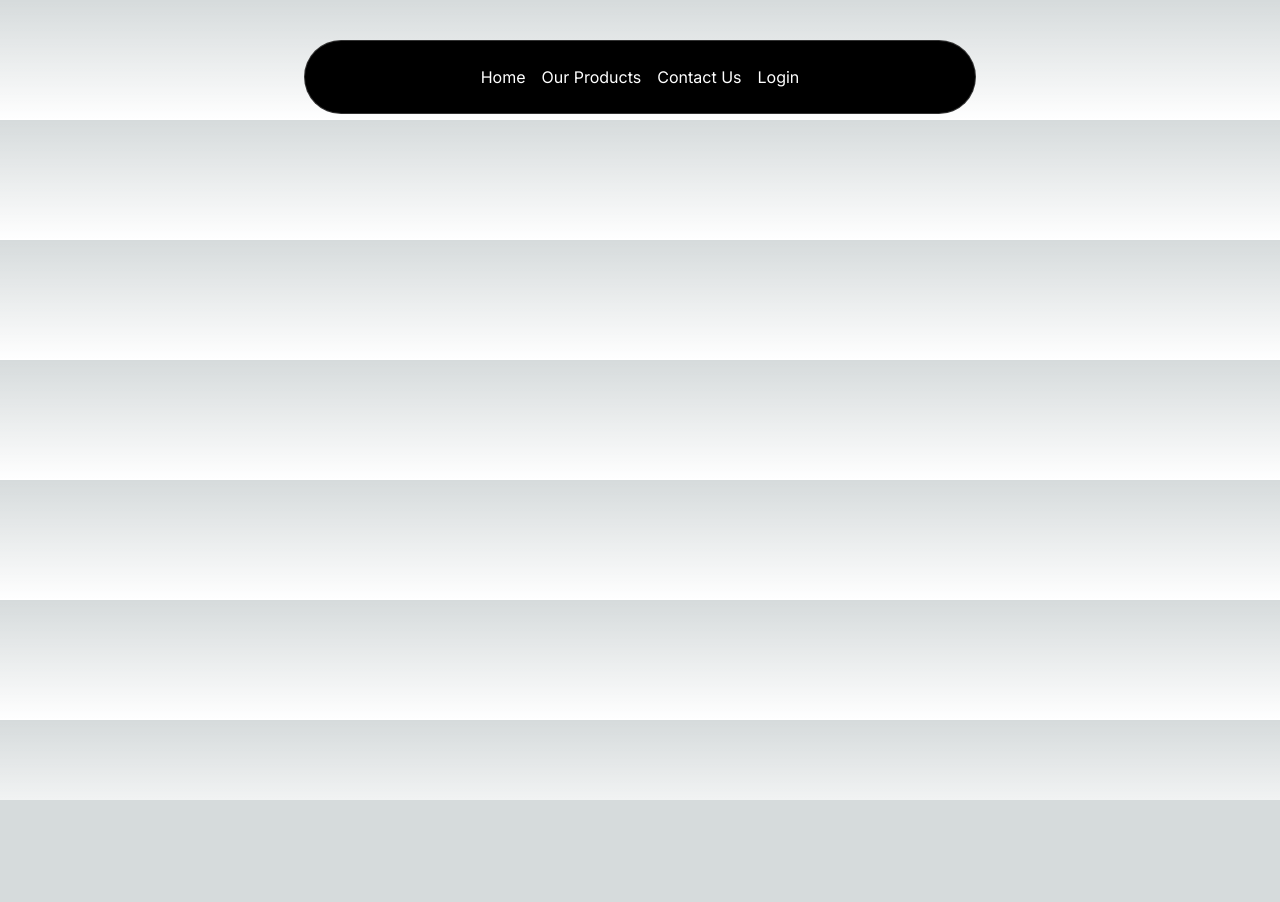
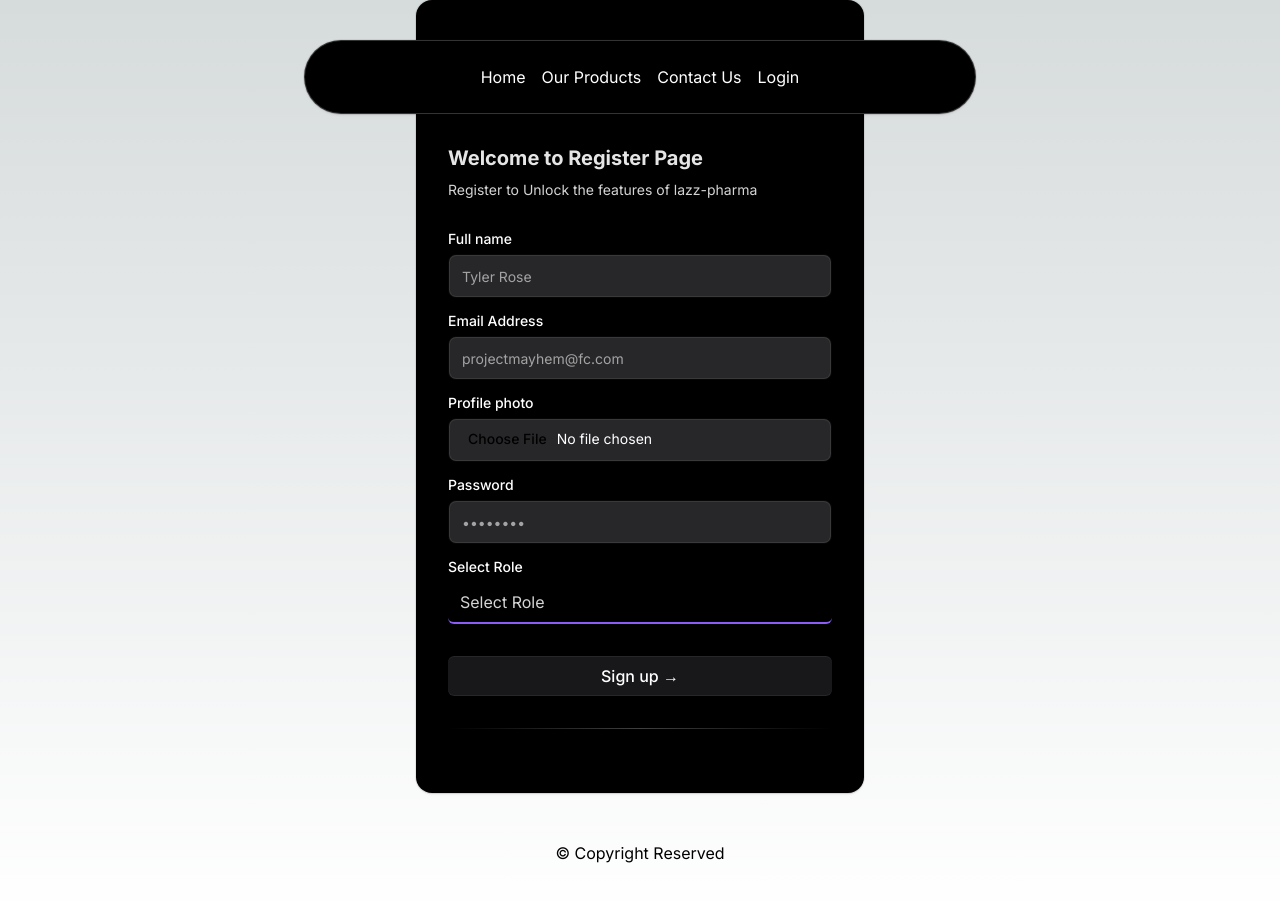
Before and after one commit to shadullah/lazz-pharma-front, a Next.js app: page /register in a window 1280 px wide. Shown: the top 902 px of the page. Before the commit the page ends 800 px from the top, so only its background shows below. Built offline with nearby package versions, Linux system fonts and the light colour scheme.

Commit message:
signup page added

```diff
--- a/package.json
+++ b/package.json
@@ -9,16 +9,18 @@
     "lint": "next lint"
   },
   "dependencies": {
+    "@radix-ui/react-label": "^2.1.0",
+    "@tabler/icons-react": "^3.12.0",
     "axios": "^1.7.4",
     "clsx": "^2.1.1",
-    "framer-motion": "^11.3.24",
+    "framer-motion": "^11.3.27",
     "next": "14.2.5",
     "react": "^18",
     "react-dom": "^18",
     "react-hot-toast": "^2.4.1",
     "react-icons": "^5.3.0",
     "react-loader-spinner": "^6.1.6",
-    "tailwind-merge": "^2.5.1"
+    "tailwind-merge": "^2.5.2"
   },
   "devDependencies": {
     "@types/node": "^20",
--- a/src/app/login/page.tsx
+++ b/src/app/login/page.tsx
@@ -1,11 +1,13 @@
-import React from 'react';
+import Link from "next/link";
+import React from "react";
 
 const page = () => {
-    return (
-        <div>
-
-        </div>
-    );
+  return (
+    <div>
+      login here
+      <Link href={"/register"}>Register</Link>
+    </div>
+  );
 };
 
 export default page;
--- a/src/app/register/page.tsx
+++ b/src/app/register/page.tsx
@@ -1,7 +1,94 @@
+"use client";
 import React from "react";
+import { Label } from "@/components/ui/label";
+import { Input } from "@/components/ui/input";
+import { cn } from "@/utils/cn";
 
-const page = () => {
-  return <div></div>;
+const Register = () => {
+  const handleSubmit = (e: React.FormEvent<HTMLFormElement>) => {
+    e.preventDefault();
+    console.log("Form submitted");
+  };
+  return (
+    <div className="max-w-md w-full mx-auto rounded-none md:rounded-2xl p-4 md:p-8 shadow-input bg-white dark:bg-black">
+      <h2 className="font-bold text-xl text-neutral-800 dark:text-neutral-200 mt-28">
+        Welcome to Register Page
+      </h2>
+      <p className="text-neutral-600 text-sm max-w-sm mt-2 dark:text-neutral-300">
+        Register to Unlock the features of lazz-pharma
+      </p>
+
+      <form className="my-8" onSubmit={handleSubmit}>
+        {/* <div className="flex flex-col md:flex-row space-y-2 md:space-y-0 md:space-x-2 mb-4"> */}
+        <LabelInputContainer className="mb-4">
+          <Label htmlFor="firstname">Full name</Label>
+          <Input id="firstname" placeholder="Tyler Rose" type="text" />
+        </LabelInputContainer>
+
+        <LabelInputContainer className="mb-4">
+          <Label htmlFor="email">Email Address</Label>
+          <Input id="email" placeholder="projectmayhem@fc.com" type="email" />
+        </LabelInputContainer>
+        <LabelInputContainer className="mb-4">
+          <Label htmlFor="file">Profile photo</Label>
+          <Input id="photo" placeholder="projectmayhem@fc.com" type="file" />
+        </LabelInputContainer>
+        <LabelInputContainer className="mb-4">
+          <Label htmlFor="password">Password</Label>
+          <Input id="password" placeholder="••••••••" type="password" />
+        </LabelInputContainer>
+        <LabelInputContainer className="mb-8">
+          <Label htmlFor="role">Select Role</Label>
+          <select
+            required
+            className="appearance-none border-b-2 border-violet-500 w-full py-2 px-3 text-neutral-800 dark:text-neutral-300 bg-white dark:bg-black rounded-md focus:outline-none focus:border-violet-600"
+            id="role"
+            defaultValue=""
+          >
+            <option value="" disabled>
+              Select Role
+            </option>
+            <option value="user">User</option>
+            <option value="admin">Admin</option>
+            <option value="moderator">Super Admin</option>
+          </select>
+        </LabelInputContainer>
+
+        <button
+          className="bg-gradient-to-br relative group/btn from-black dark:from-zinc-900 dark:to-zinc-900 to-neutral-600 block dark:bg-zinc-800 w-full text-white rounded-md h-10 font-medium shadow-[0px_1px_0px_0px_#ffffff40_inset,0px_-1px_0px_0px_#ffffff40_inset] dark:shadow-[0px_1px_0px_0px_var(--zinc-800)_inset,0px_-1px_0px_0px_var(--zinc-800)_inset]"
+          type="submit"
+        >
+          Sign up &rarr;
+          <BottomGradient />
+        </button>
+
+        <div className="bg-gradient-to-r from-transparent via-neutral-300 dark:via-neutral-700 to-transparent my-8 h-[1px] w-full" />
+      </form>
+    </div>
+  );
 };
 
-export default page;
+export default Register;
+
+const BottomGradient = () => {
+  return (
+    <>
+      <span className="group-hover/btn:opacity-100 block transition duration-500 opacity-0 absolute h-px w-full -bottom-px inset-x-0 bg-gradient-to-r from-transparent via-cyan-500 to-transparent" />
+      <span className="group-hover/btn:opacity-100 blur-sm block transition duration-500 opacity-0 absolute h-px w-1/2 mx-auto -bottom-px inset-x-10 bg-gradient-to-r from-transparent via-indigo-500 to-transparent" />
+    </>
+  );
+};
+
+const LabelInputContainer = ({
+  children,
+  className,
+}: {
+  children: React.ReactNode;
+  className?: string;
+}) => {
+  return (
+    <div className={cn("flex flex-col space-y-2 w-full", className)}>
+      {children}
+    </div>
+  );
+};
--- /dev/null
+++ b/src/components/ui/input.tsx
@@ -0,0 +1,61 @@
+// Input component extends from shadcnui - https://ui.shadcn.com/docs/components/input
+"use client";
+import * as React from "react";
+import { cn } from "@/utils/cn";
+import { useMotionTemplate, useMotionValue, motion } from "framer-motion";
+
+export interface InputProps
+  extends React.InputHTMLAttributes<HTMLInputElement> {}
+
+const Input = React.forwardRef<HTMLInputElement, InputProps>(
+  ({ className, type, ...props }, ref) => {
+    const radius = 100; // change this to increase the rdaius of the hover effect
+    const [visible, setVisible] = React.useState(false);
+
+    let mouseX = useMotionValue(0);
+    let mouseY = useMotionValue(0);
+
+    function handleMouseMove({ currentTarget, clientX, clientY }: any) {
+      let { left, top } = currentTarget.getBoundingClientRect();
+
+      mouseX.set(clientX - left);
+      mouseY.set(clientY - top);
+    }
+    return (
+      <motion.div
+        style={{
+          background: useMotionTemplate`
+        radial-gradient(
+          ${visible ? radius + "px" : "0px"} circle at ${mouseX}px ${mouseY}px,
+          var(--blue-500),
+          transparent 80%
+        )
+      `,
+        }}
+        onMouseMove={handleMouseMove}
+        onMouseEnter={() => setVisible(true)}
+        onMouseLeave={() => setVisible(false)}
+        className="p-[2px] rounded-lg transition duration-300 group/input"
+      >
+        <input
+          type={type}
+          className={cn(
+            `flex h-10 w-full border-none bg-gray-50 dark:bg-zinc-800 text-black dark:text-white shadow-input rounded-md px-3 py-2 text-sm  file:border-0 file:bg-transparent
+          file:text-sm file:font-medium placeholder:text-neutral-400 dark:placeholder-text-neutral-600
+          focus-visible:outline-none focus-visible:ring-[2px]  focus-visible:ring-neutral-400 dark:focus-visible:ring-neutral-600
+           disabled:cursor-not-allowed disabled:opacity-50
+           dark:shadow-[0px_0px_1px_1px_var(--neutral-700)]
+           group-hover/input:shadow-none transition duration-400
+           `,
+            className
+          )}
+          ref={ref}
+          {...props}
+        />
+      </motion.div>
+    );
+  }
+);
+Input.displayName = "Input";
+
+export { Input };
--- /dev/null
+++ b/src/components/ui/label.tsx
@@ -0,0 +1,24 @@
+// Label component extends from shadcnui - https://ui.shadcn.com/docs/components/label
+
+"use client";
+import * as React from "react";
+import * as LabelPrimitive from "@radix-ui/react-label";
+
+import { cn } from "@/utils/cn";
+
+const Label = React.forwardRef<
+  React.ElementRef<typeof LabelPrimitive.Root>,
+  React.ComponentPropsWithoutRef<typeof LabelPrimitive.Root>
+>(({ className, ...props }, ref) => (
+  <LabelPrimitive.Root
+    ref={ref}
+    className={cn(
+      "text-sm font-medium text-black dark:text-white leading-none peer-disabled:cursor-not-allowed peer-disabled:opacity-70",
+      className
+    )}
+    {...props}
+  />
+));
+Label.displayName = LabelPrimitive.Root.displayName;
+
+export { Label };
--- a/tailwind.config.ts
+++ b/tailwind.config.ts
@@ -35,6 +35,9 @@
           },
         },
       },
+      boxShadow: {
+        input: `0px 2px 3px -1px rgba(0,0,0,0.1), 0px 1px 0px 0px rgba(25,28,33,0.02), 0px 0px 0px 1px rgba(25,28,33,0.08)`,
+      },
     },
   },
   plugins: [
```
Also changed, not shown: 1 other file (tests, documents, lock files or other folders).
